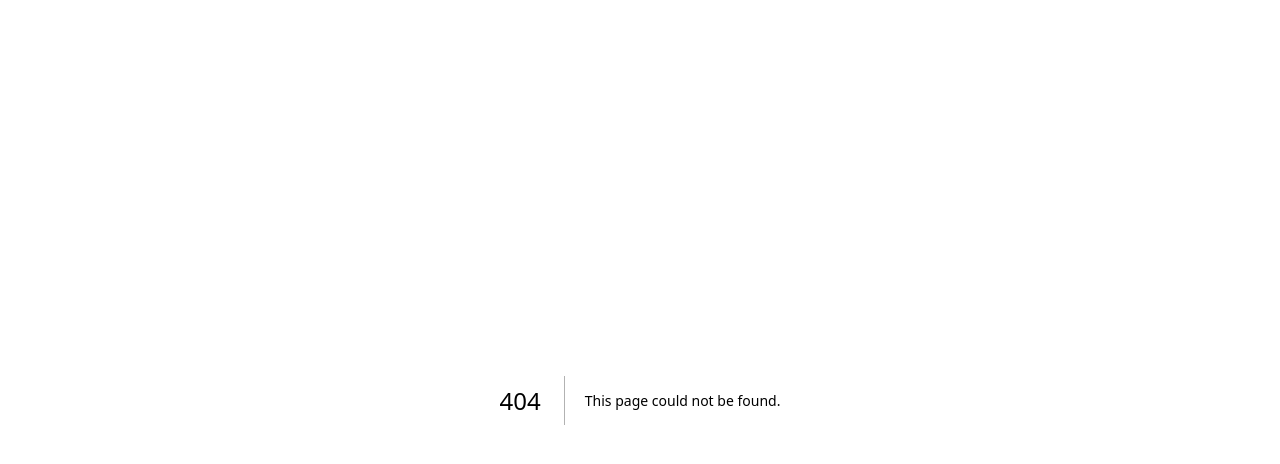
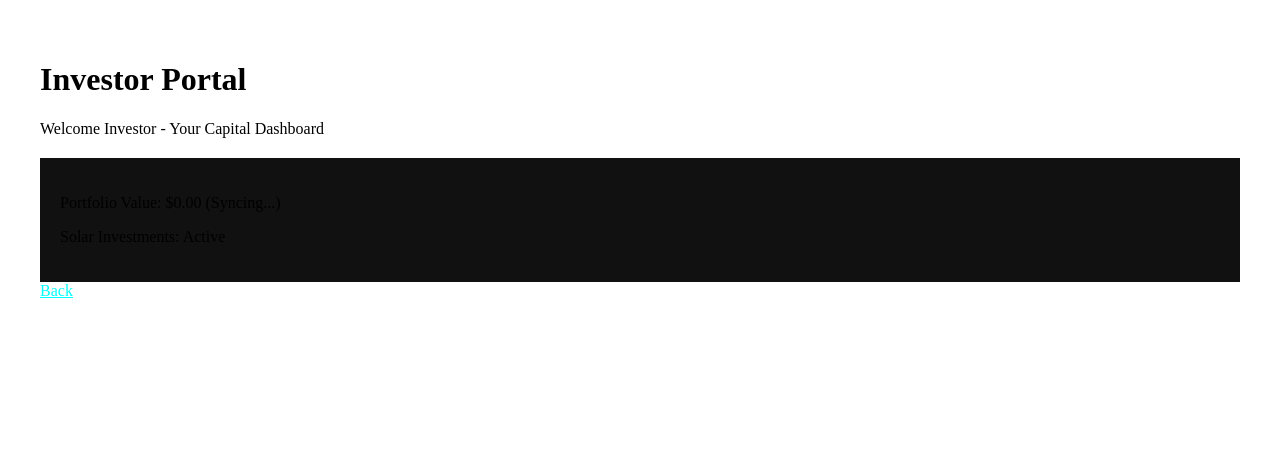
Before and after one commit to CryptolordUg/solarai-capital-usa, a Next.js app: page /investor in a window 1280 px wide. Before the commit this address had no page. Shown: the top 464 px of the page. Built offline with nearby package versions, Linux system fonts and the light colour scheme.

Commit message:
Create page.tsx

```diff
--- /dev/null
+++ b/app/investor/page.tsx
@@ -0,0 +1,13 @@
+export default function InvestorPage() {
+  return (
+    <div style={{padding:"40px"}}>
+      <h1>Investor Portal</h1>
+      <p>Welcome Investor - Your Capital Dashboard</p>
+      <div style={{background:"#111", padding:"20px", marginTop:"20px"}}>
+        <p>Portfolio Value: $0.00 (Syncing...)</p>
+        <p>Solar Investments: Active</p>
+      </div>
+      <a href="/" style={{color:"#0ff"}}>Back</a>
+    </div>
+  );
+}
```
